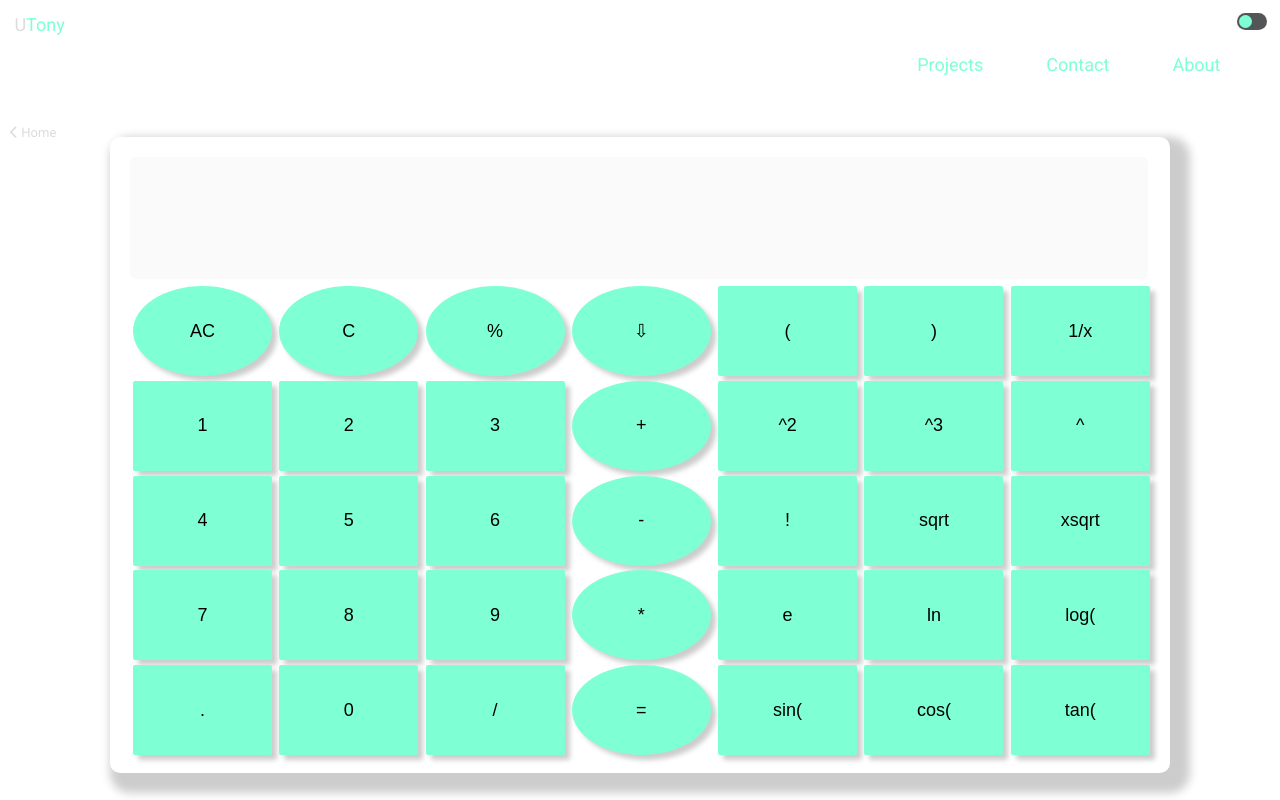
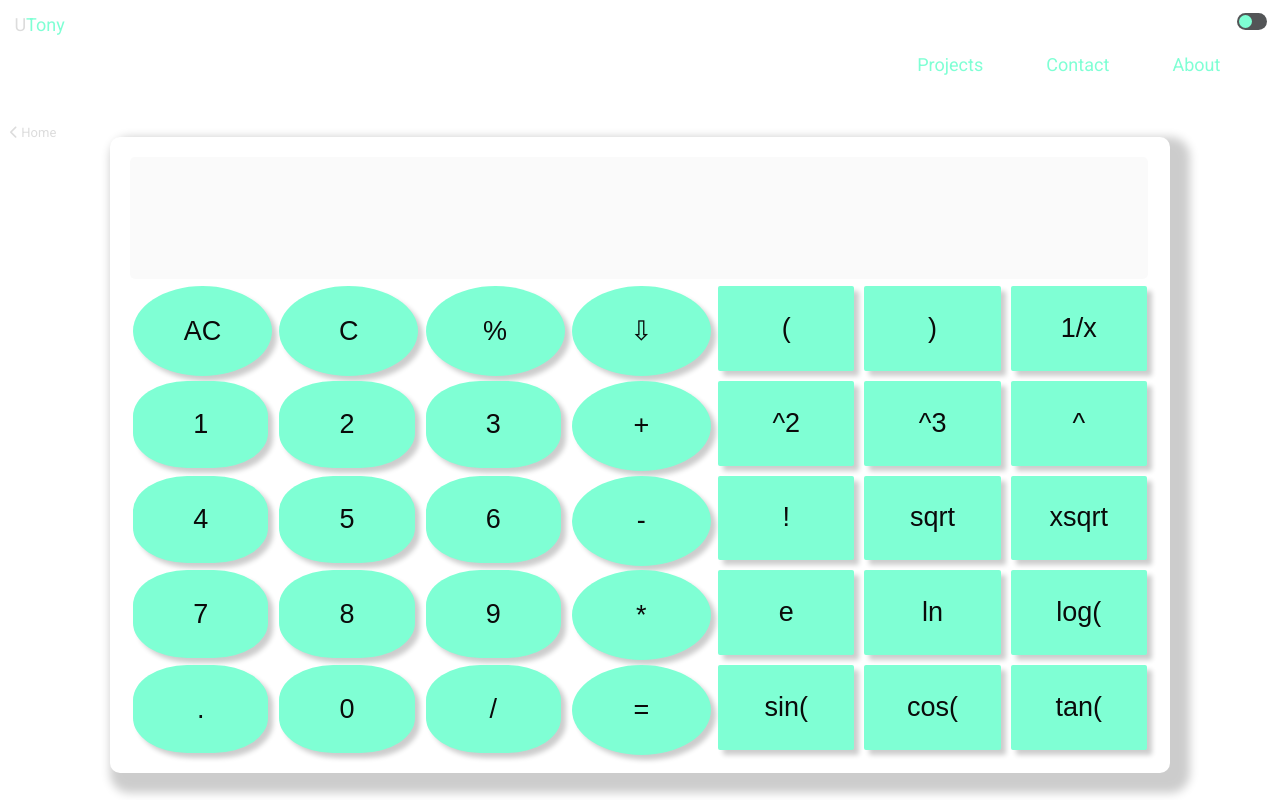
Before and after one commit to UtonyDev/utony-portfolio, a React (Vite) app: page /utonycalc in a window 1280 px wide. Shown: the top 800 px of the page. Built offline with nearby package versions, Linux system fonts and the light colour scheme.

Commit message:
ui changes to the calc

```diff
--- a/src/Pages/utonycalc/utonycalc.css
+++ b/src/Pages/utonycalc/utonycalc.css
@@ -44,7 +44,7 @@
       position: relative;
       top: 51px;
       display: grid;
-      max-height: 85vh;
+      max-height: 88vh;
       grid-template-columns: 1fr 1fr 1fr 1fr;
       grid-template-rows:  1fr 1fr 1fr 1fr 1fr 1fr;
       border: 1px solid var(-);
@@ -66,14 +66,21 @@
     button {
       background-color: aquamarine;
       border: none;
-      box-shadow: 5px 5px 5px rgba(0, 0, 1, 0.2);
+      box-shadow: 2.5px 2.5px 2.5px rgba(0, 0, 1, 0.2);
       margin-top: 5%;
-      border-radius: 25%;
+      font-size: 1.5em;
+      color: #0a0a0a;
+    }
+    .butn {
+      border-radius: 40%;
+      width: 92.5%;
+      height: 92.5%;
+
+    }
+    .butnc {
+      border-radius: 50% !important;
       width: 95%;
       height: 95%;
-    }
-    .butnc {
-      border-radius: 50%;
 
     }
     .item1 {
@@ -84,22 +91,18 @@
     .but1 {
       grid-row: 2 / 3;
       grid-column: 1 / 2;
-      border-radius: 50%;
     }
     .but2 {
       grid-row: 2 / 3;
       grid-column: 2 / 3;
-      border-radius: 50%
     }
     .but3 {
       grid-row: 2 / 3;
       grid-column: 3 / 4;
-      border-radius: 50%
     }
     .but4 {
       grid-row: 2 / 3;
       grid-column: 4 / 5;
-      border-radius: 50%
     }
     .butnHid {
       display: none;
--- a/src/Pages/utonycalc/utonycalc.jsx
+++ b/src/Pages/utonycalc/utonycalc.jsx
@@ -100,10 +100,10 @@ const closedInputVal = inputVal + ")";
   <button
     key = {buttons}
     className={`
-      ${index === 0 ? 'but1 ' : ''}
-      ${index === 1 ? 'but2' : ''}
-      ${index === 2 ? 'but3' : ''}
-      ${index === 3 ? 'but4' : ''}
+      ${index === 0 ? 'but1 butnc' : ''}
+      ${index === 1 ? 'but2 butnc' : ''}
+      ${index === 2 ? 'but3 butnc' : ''}
+      ${index === 3 ? 'but4 butnc' : ''}
       ${index === 10 || index === 17
         || index === 24 || index === 31 ? "butnc" : ""}
       ${index === 4 || index === 5 || index === 6
```
